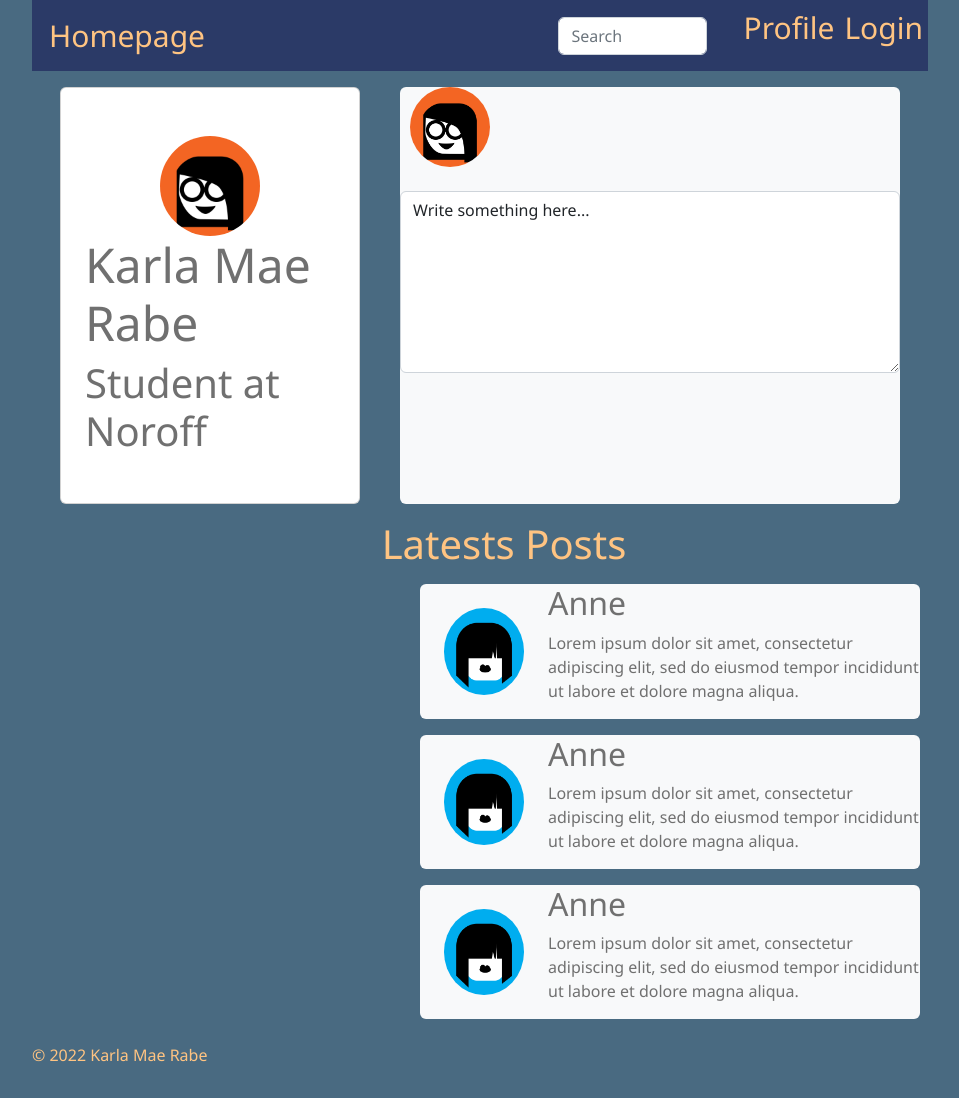
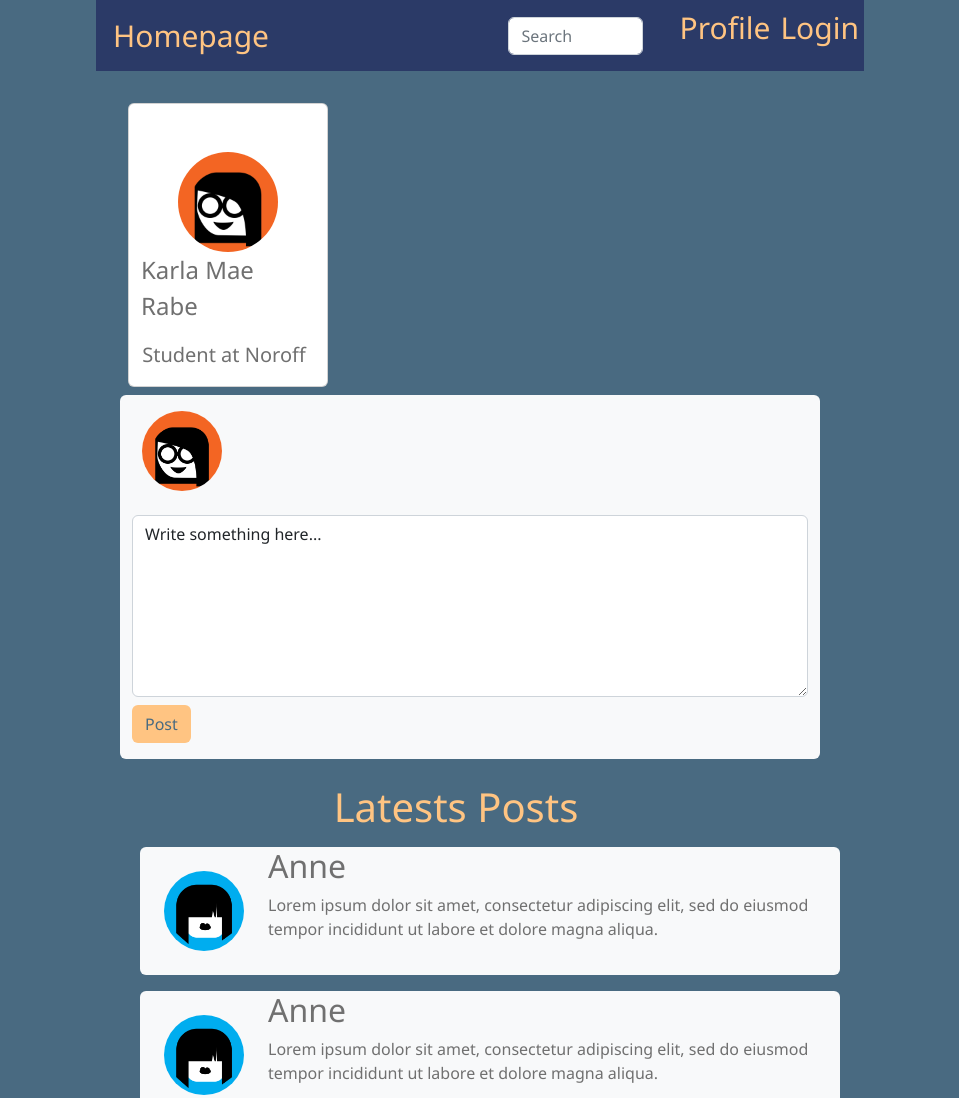
Before and after one commit to Noizenne/css-frameworks, a website: page index.html in a window 1280 px wide. Shown: the top 1098 px of the page, without its empty margins (160-1119 px from the left). Drawn offline with Linux system fonts and the light colour scheme.

Commit message:
Added styling to index.html

```diff
--- a/index.html
+++ b/index.html
@@ -33,24 +33,25 @@
     </header>
 
     <main>
-        <div class="wall d-flex m-2 justify-content-around">
+        <div class="wall row row-cols-2 justify-content-between m-4">
             <div class="card m-2">
                 <img src="/images/basic-shape-avatar-1632968.jpg" class="rounded-circle mt-5" alt="Profile picture of a basic woman avatar with black hair and glasses.">
-                <h1 class="display-5 mx-4">Karla Mae Rabe</h1>
-                <h2 class="display-6 mb-5 mx-4">Student at Noroff</h2>
+                <p class="fs-4 d-flex justify-content-center">Karla Mae Rabe</p>
+                <p class="fs-5 d-flex justify-content-center me-2">Student at Noroff</p>
             </div>
-            <div class="card2 bg-light rounded m-2">
-                <img src="/images/basic-shape-avatar-1632968.jpg" class="rounded-circle" alt="Profile picture of a basic woman avatar in an orange background with black hair and glasses.">
+            <div class="card2 bg-light rounded ">
+                <img src="/images/basic-shape-avatar-1632968.jpg" class="rounded-circle mt-3" alt="Profile picture of a basic woman avatar in an orange background with black hair and glasses.">
                 <form>
-                    <div class="form-group">
+                    <div class="form-group mb-2">
                         <label for="textArea"></label>
                         <textarea class="form-control" id="exampleFormControlTextarea3" rows="7">Write something here...</textarea>
                       </div>
+                      <button class="btn mb-3">Post</button>
                 </form>
             </div>
         </div>
-        <div class="wall2 d-flex flex-column align-items-end">
-            <h1 class="align-self-center ms-5">Latests Posts</h1>
+        <div class="wall2 d-flex flex-column align-items-end m-3">
+            <h1 class="align-self-center me-5 $white">Latests Posts</h1>
             <div class="card2 d-flex bg-light rounded m-2">
                 <img src="/images/woman-avatar-1632963.jpg" class="rounded-circle m-4" alt="Profile picture of a basic woman avatar in a blue background with short hair and black lips.">
                 <div class="card3">
@@ -60,7 +61,7 @@
                 </form>
             </div>
             </div>
-            <div class="card2 d-flex bg-light rounded m-2">
+            <div class="card2 d-flex bg-light rounded m-2 ">
                 <img src="/images/woman-avatar-1632963.jpg" class="rounded-circle m-4" alt="Profile picture of a basic woman avatar in a blue background with short hair and black lips.">
                 <div class="card3">
                     <h2>Anne</h2>
--- a/src/scss/main.scss
+++ b/src/scss/main.scss
@@ -19,7 +19,7 @@
 body {
     background-color: $primary-color;
     color: $secondary-color;
-    width: 70%;
+    width: 60%;
     margin: 0 auto;
     font-family: 'Segoe UI', Tahoma, Geneva, Verdana, sans-serif;
 }
@@ -61,14 +61,14 @@ nav {
 main {
     .card {
         color: $text-color;
-        width: 300px;
+        width: 200px;
         img {
             @include imageSize(100px);
         }
     }
     .card2 {
         color: $text-color;
-        width: 500px;
+        width: 700px;
 
         img {
             @include imageSize(80px);
@@ -95,4 +95,12 @@ main {
     .text-center {
         width: 500px;
     }
+
+    .btn {
+        color: $primary-color;
+        background-color: $secondary-color;
+        &:hover {
+            background-color: $tertiary-color;
+        }
+    }
 }
```
Also changed, not shown: login.html (+3 -6 lines), profile.html (+3 -6 lines), dist/css/main.css.
